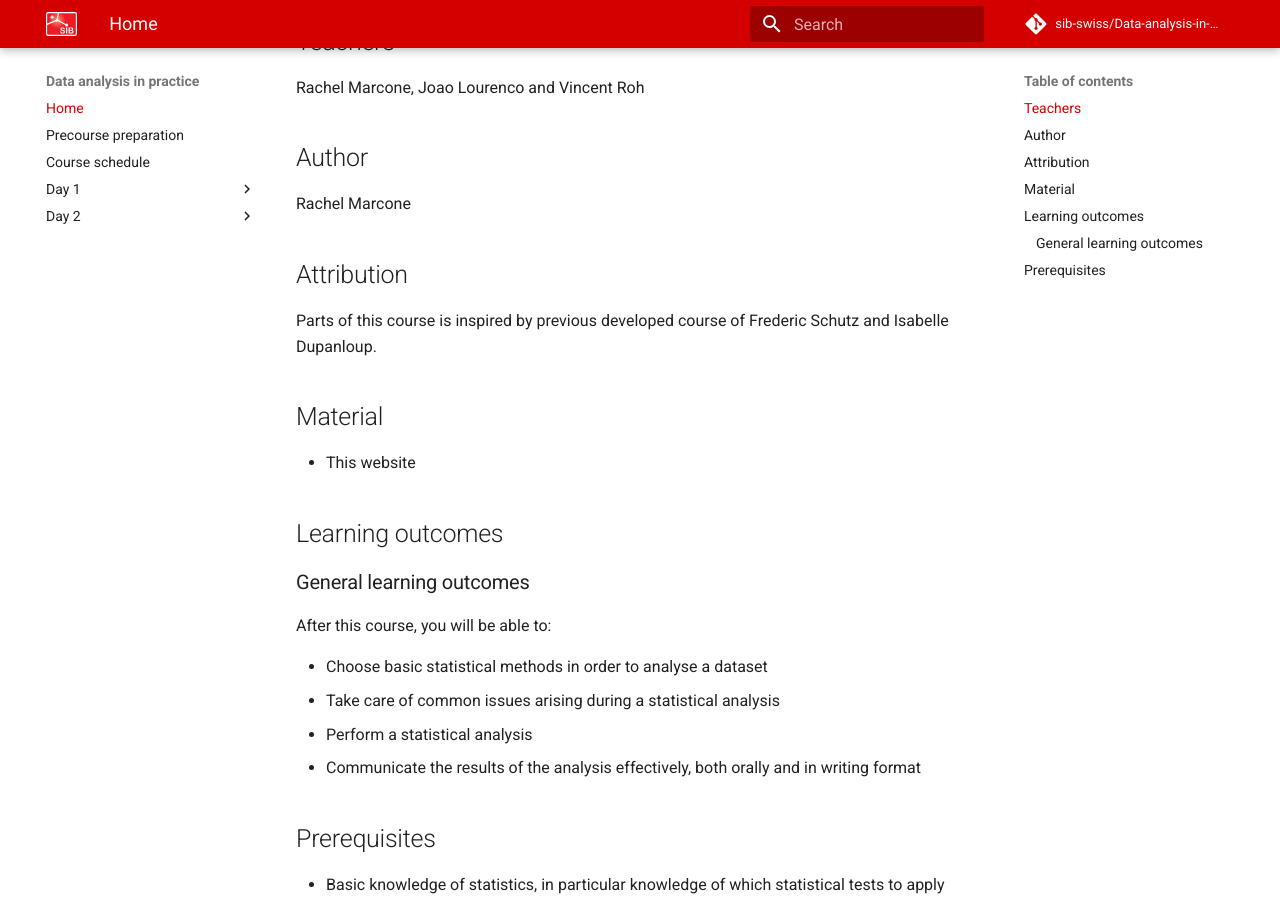
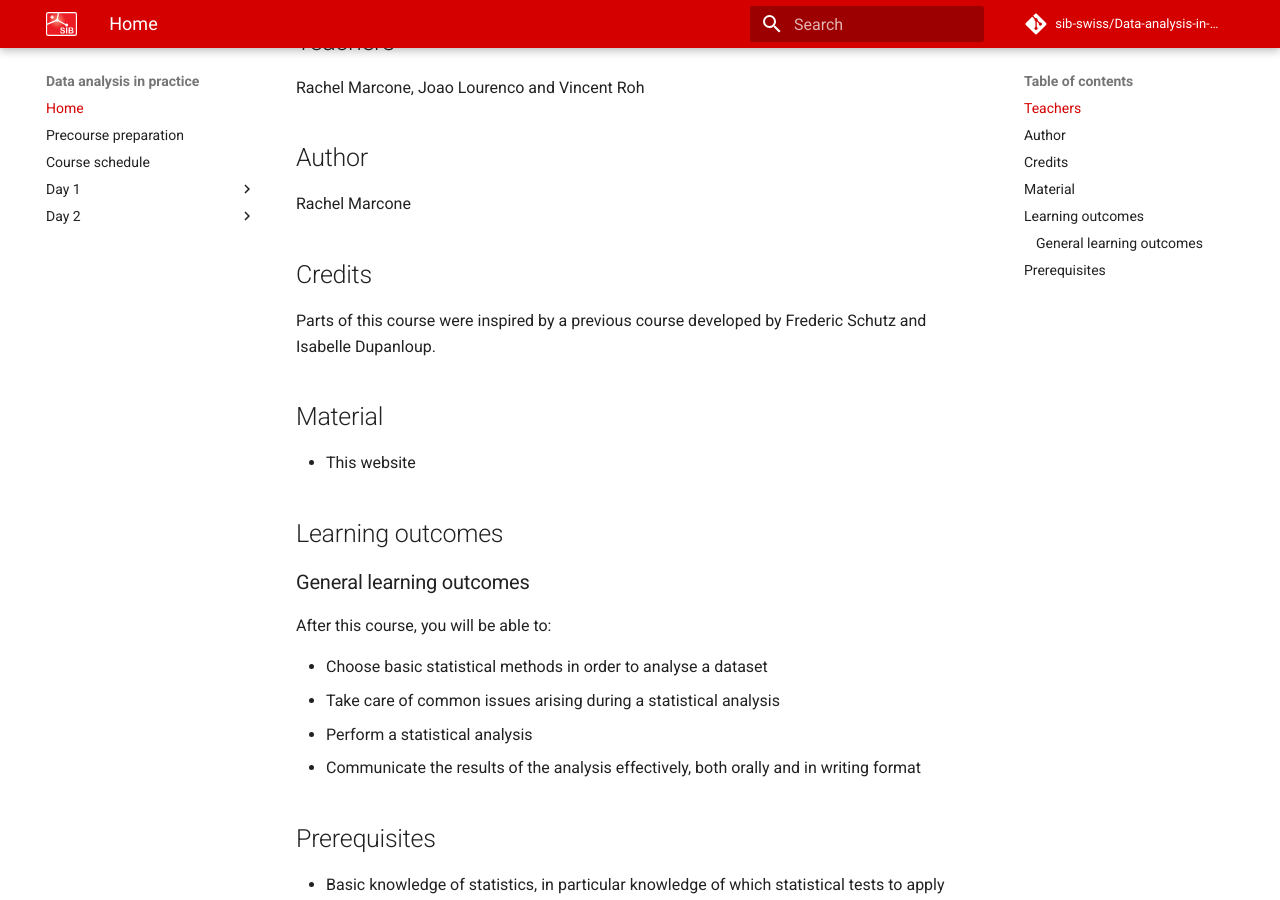
Before and after one commit to sib-swiss/Data-analysis-in-practice, an MkDocs documentation site: the page built from docs/index.md, in a window 1280 px wide and 900 px high, scrolled down 391 px. Built offline with MkDocs 1.6.1 and Material for MkDocs 9.7.7, drawn with Linux system fonts in a browser that asks for light colours; comment, search, counter and statistics services are not loaded.

Commit message:
Changed "attribution"

```diff
--- a/docs/index.md
+++ b/docs/index.md
@@ -14,9 +14,9 @@ Rachel Marcone, Joao Lourenco and Vincent Roh
 
 Rachel Marcone
 
-##Attribution
+##Credits
 
-Parts of this course is inspired by previous developed course of Frederic Schutz and Isabelle Dupanloup.
+Parts of this course were inspired by a previous course developed by Frederic Schutz and Isabelle Dupanloup.
 
 ## Material
 
```
